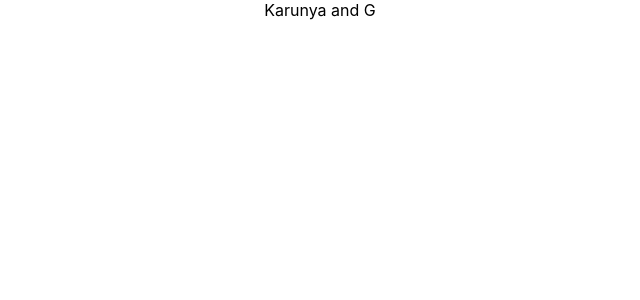
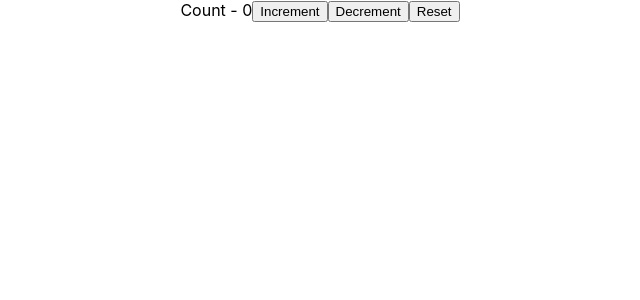
Before and after one commit to apparao1234/state-hook, a React (Create React App) app: page / in a window 1280 px wide. Shown: the top 300 px of the page, without its empty margins (320-960 px from the left). Built offline with nearby package versions, Linux system fonts and the light colour scheme.

Commit message:
ReactHooks useReducer

```diff
--- a/src/App.js
+++ b/src/App.js
@@ -1,21 +1,12 @@
 import React from "react";
 import logo from "./logo.svg";
 import "./App.css";
-import ComponentC from "./components/ComponentC";
-
-//the context is exported to use in other component
-//where consumer configured
-export const FirstnameContext = React.createContext();
-export const SurNameContext = React.createContext();
+import CounterReducer from "./components/CounterReducer";
 
 function App() {
   return (
     <div className='App'>
-      <FirstnameContext.Provider value={"Karunya"}>
-        <SurNameContext.Provider value={"G"}>
-          <ComponentC />
-        </SurNameContext.Provider>
-      </FirstnameContext.Provider>
+      <CounterReducer value={"Karunya"}></CounterReducer>
     </div>
   );
 }
--- /dev/null
+++ b/src/components/CounterReducer.js
@@ -0,0 +1,28 @@
+import React, { useReducer } from "react";
+const initialState = 0;
+const reducer = (state, action) => {
+  switch (action) {
+    case "increment":
+      return state + 1;
+    case "decrement":
+      return state - 1;
+    case "reset":
+      return initialState;
+    default:
+      return initialState;
+  }
+};
+
+function CounterReducer() {
+  const [count, dispatch] = useReducer(reducer, initialState);
+  return (
+    <div>
+      Count - {count}
+      <button onClick={() => dispatch("increment")}>Increment</button>
+      <button onClick={() => dispatch("decrement")}>Decrement</button>
+      <button onClick={() => dispatch("reset")}>Reset</button>
+    </div>
+  );
+}
+
+export default CounterReducer;
```
